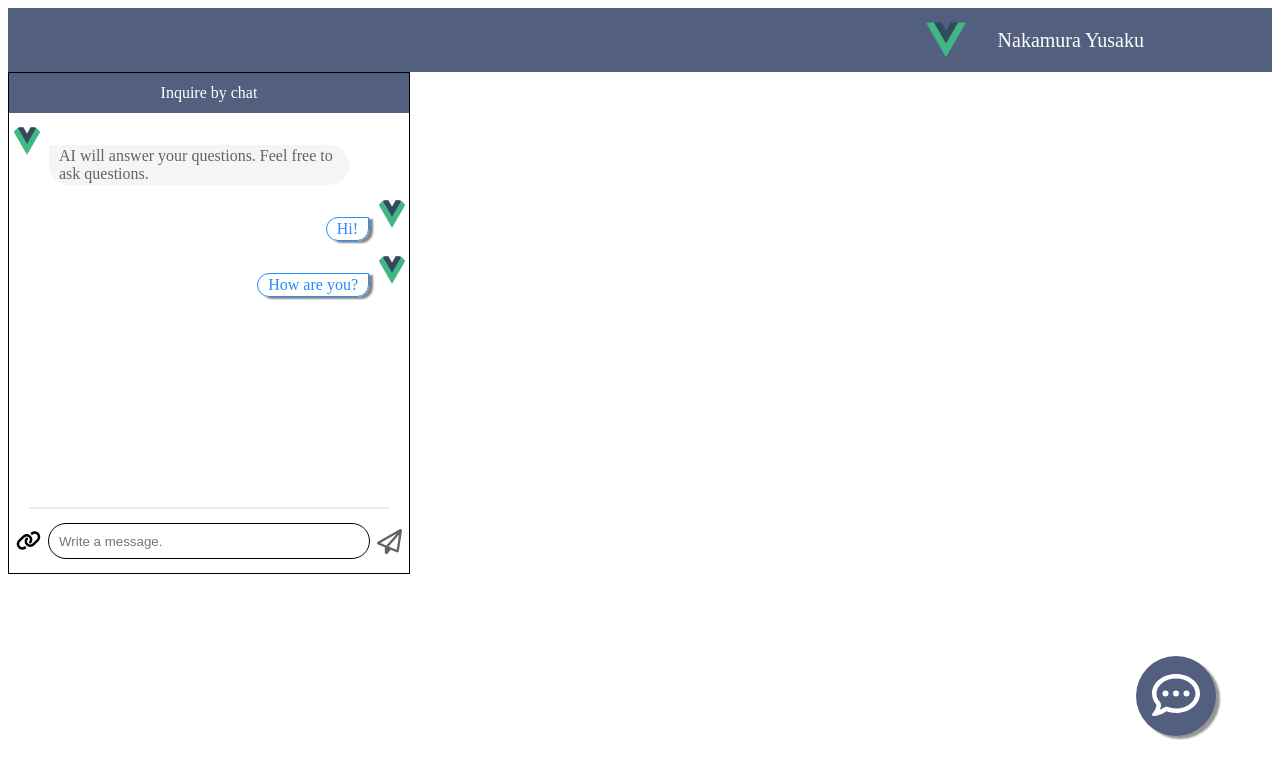
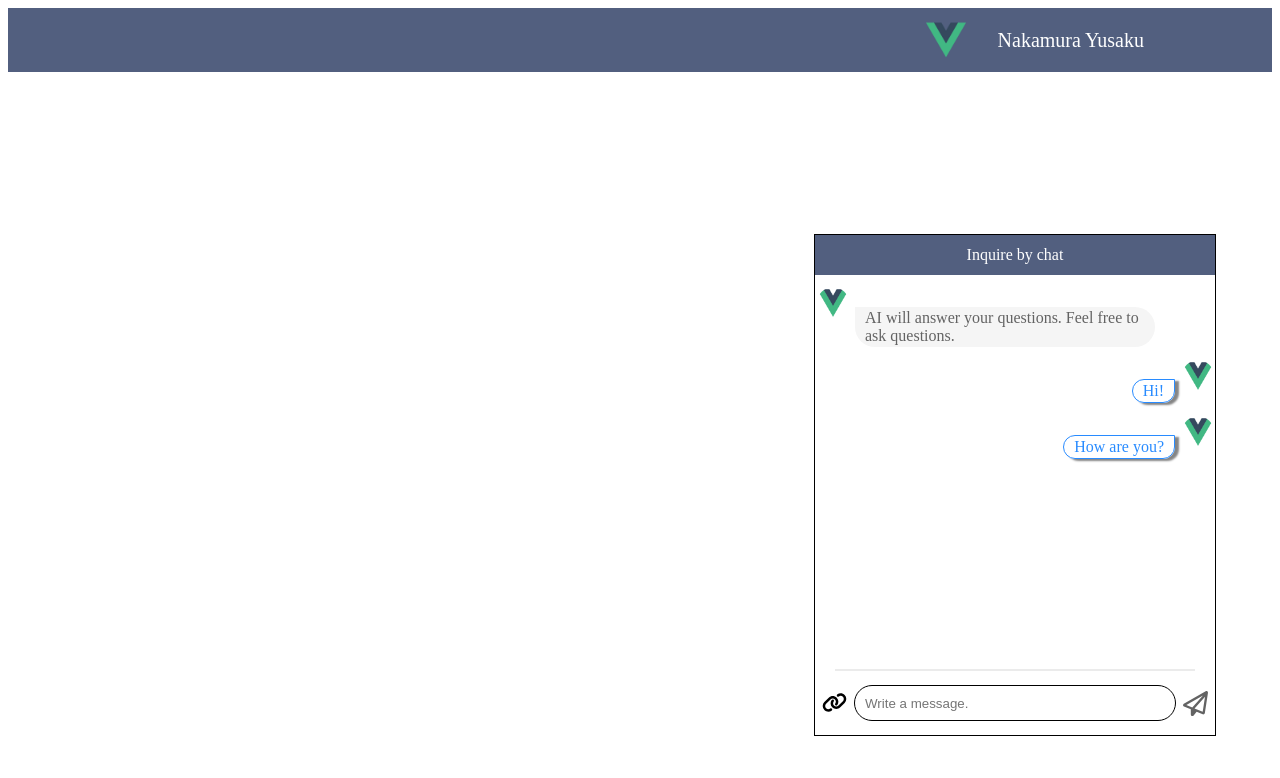
Before and after one commit to yutteee/chatbot, a Vue app: page /users in a window 1280 px wide. Both pictures are taken after a click on the button 1176 px from the left and 696 px from the top of the page. Shown: the top 778 px of the page. Built offline with nearby package versions, Linux system fonts and the light colour scheme.

Commit message:
button clicked, show chat modal #6

```diff
--- a/src/components/templates/ChatFlame.vue
+++ b/src/components/templates/ChatFlame.vue
@@ -38,6 +38,7 @@ export default {
         return {
             fileData: '',
             inputMessage: '',
+            // 本当はデータベースから持ってくる。
             sendedMessages: [
                 {
                     id: 0,
@@ -87,6 +88,9 @@ export default {
     height: 500px;
     border: 1px solid;
     position: relative;
+    position: fixed;
+    bottom: 64px;
+    right: 64px;
 }
 
 .chats {
--- a/src/components/views/UsersPage.vue
+++ b/src/components/views/UsersPage.vue
@@ -1,6 +1,6 @@
 <template>
-    <ChatFlame></ChatFlame>
-    <FloatingActionButton></FloatingActionButton>
+    <ChatFlame v-show="isModalOpen" class="chatModal"></ChatFlame>
+    <FloatingActionButton @click="buttonClicked" v-show="!isModalOpen"></FloatingActionButton>
 </template>
 
 <script>
@@ -11,6 +11,22 @@ export default {
     components: {
         FloatingActionButton,
         ChatFlame
+    },
+    data () {
+        return {
+            isModalOpen: false
+        }
+    },
+    methods: {
+        buttonClicked: function () {
+            this.isModalOpen = true;
+        }
     }
 }
 </script>
+
+<style scoped>
+.chatModal {
+    position: absolute;
+}
+</style>
```
